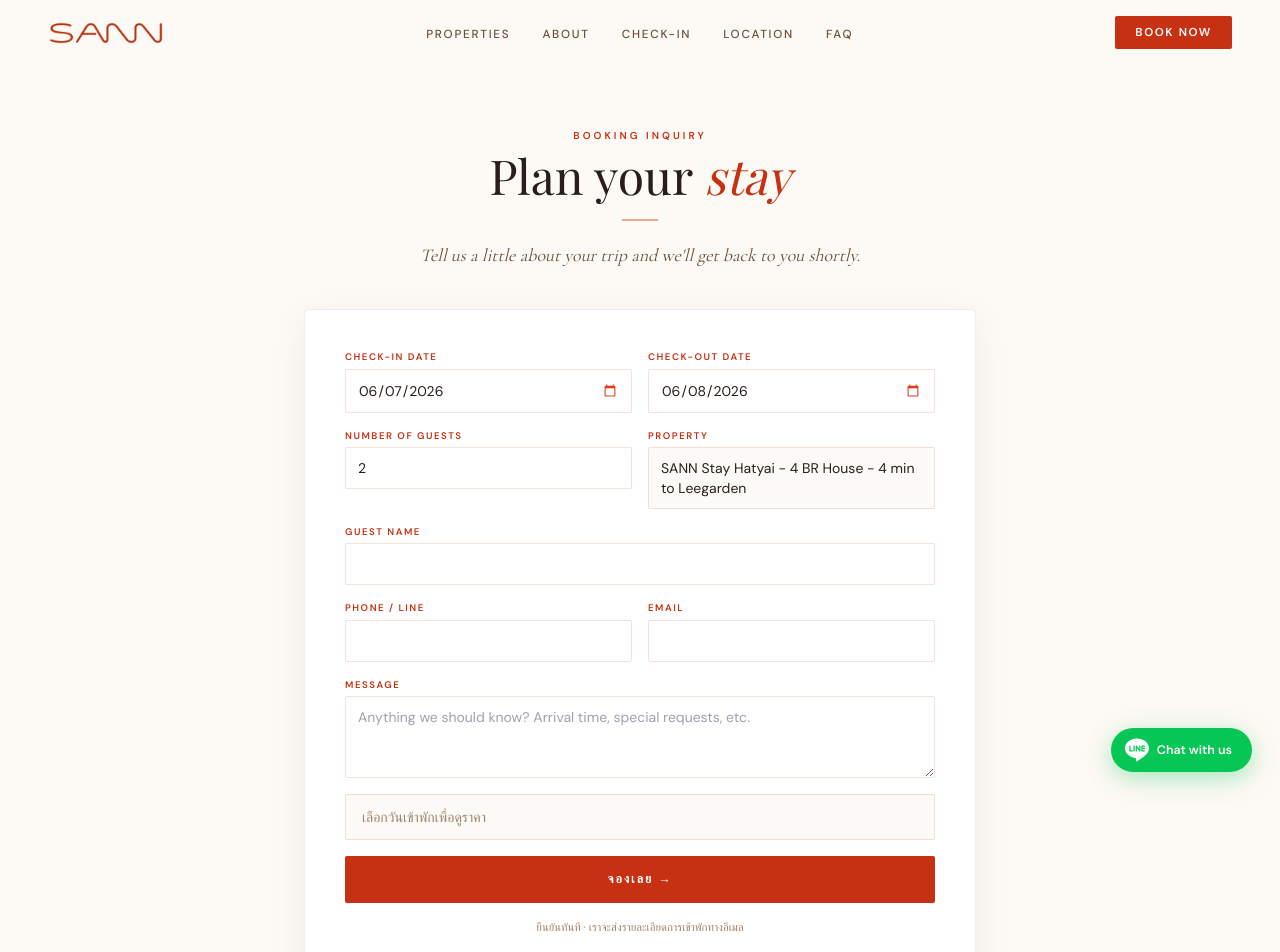
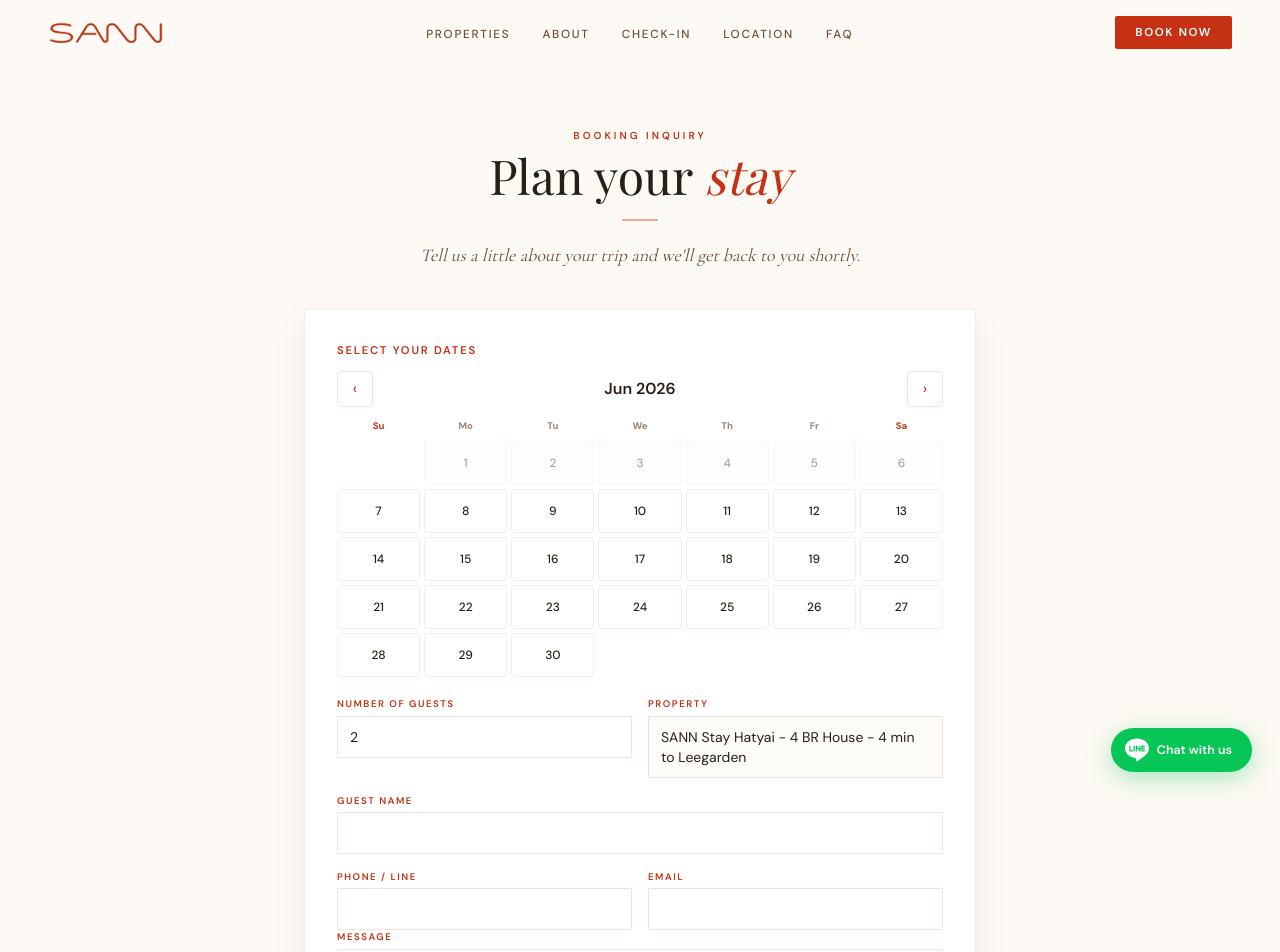
Before and after one commit to gguyrb-blip/sannproject, a Next.js app: page /book in a window 1280 px wide. Shown: the top 952 px of the page. Built offline with nearby package versions, Linux system fonts and the light colour scheme; no server answers; a web font is replaced by a local one.

Commit message:
หน้า /book เป็นปฏิทินราคา weekday/weekend/peak + cleaning fee

```diff
--- a/src/app/book/BookForm.tsx
+++ b/src/app/book/BookForm.tsx
@@ -1,216 +1,204 @@
 "use client";
 
-import { useEffect, useState } from "react";
+import { useEffect, useMemo, useState } from "react";
 import { PREFERRED_UNITS } from "@/lib/types";
 
-// SANN booking engine (admin PMS)
 const ADMIN_API = "https://app.sannstay.com";
 
-const todayISO = () => new Date().toISOString().split("T")[0];
-const tomorrowISO = () => {
-  const d = new Date();
-  d.setDate(d.getDate() + 1);
-  return d.toISOString().split("T")[0];
-};
+const ymd = (d: Date) => d.toISOString().slice(0, 10);
+const todayISO = () => ymd(new Date());
+const fmt = (n: number) => "฿" + n.toLocaleString("en-US", { maximumFractionDigits: 0 });
+const DOW = ["Su", "Mo", "Tu", "We", "Th", "Fr", "Sa"];
+const MONTHS = ["Jan","Feb","Mar","Apr","May","Jun","Jul","Aug","Sep","Oct","Nov","Dec"];
 
 interface Quote {
-  available: boolean;
-  reason: string | null;
-  nights: number;
-  total: number;
-  min_nights: number;
+  available: boolean; reason: string | null; nights: number;
+  rooms_total: number; cleaning_fee: number; total: number; min_nights: number;
 }
 
 export default function BookForm() {
   const [submitting, setSubmitting] = useState(false);
   const [done, setDone] = useState<{ ref: string | null; total: number; nights: number } | null>(null);
   const [error, setError] = useState<string | null>(null);
+  // availability + pricing
+  const [blocked, setBlocked] = useState<Set<string>>(new Set());
+  const [rates, setRates] = useState<Record<string, number>>({});
   const [quote, setQuote] = useState<Quote | null>(null);
-  const [quoteLoading, setQuoteLoading] = useState(false);
+  // calendar
+  const today = new Date();
+  const [calY, setCalY] = useState(today.getUTCFullYear());
+  const [calM, setCalM] = useState(today.getUTCMonth());
+  const [checkIn, setCheckIn] = useState<string | null>(null);
+  const [checkOut, setCheckOut] = useState<string | null>(null);
+  // guest
   const [form, setForm] = useState({
-    check_in_date: todayISO(),
-    check_out_date: tomorrowISO(),
-    number_of_guests: 2,
-    preferred_unit: PREFERRED_UNITS[0],
-    guest_name: "",
-    phone_line: "",
-    email: "",
-    message: "",
+    number_of_guests: 2, preferred_unit: PREFERRED_UNITS[0],
+    guest_name: "", phone_line: "", email: "", message: "",
   });
 
-  // ── Live quote when dates change ──
   useEffect(() => {
-    const { check_in_date, check_out_date } = form;
-    if (!check_in_date || !check_out_date || check_out_date <= check_in_date) {
-      setQuote(null);
-      return;
+    fetch(`${ADMIN_API}/api/public/availability`)
+      .then((r) => r.json())
+      .then((d) => { setBlocked(new Set(d.unavailable_dates ?? [])); setRates(d.rates ?? {}); })
+      .catch(() => {});
+  }, []);
+
+  useEffect(() => {
+    if (!checkIn || !checkOut || checkOut <= checkIn) { setQuote(null); return; }
+    let cancelled = false;
+    fetch(`${ADMIN_API}/api/public/quote?from=${checkIn}&to=${checkOut}`)
+      .then((r) => r.json()).then((d) => { if (!cancelled) setQuote(d as Quote); }).catch(() => null);
+    return () => { cancelled = true; };
+  }, [checkIn, checkOut]);
+
+  const cells = useMemo(() => {
+    const first = new Date(Date.UTC(calY, calM, 1));
+    const daysIn = new Date(Date.UTC(calY, calM + 1, 0)).getUTCDate();
+    const arr: (string | null)[] = [];
+    for (let i = 0; i < first.getUTCDay(); i++) arr.push(null);
+    for (let d = 1; d <= daysIn; d++) arr.push(ymd(new Date(Date.UTC(calY, calM, d))));
+    while (arr.length % 7) arr.push(null);
+    return arr;
+  }, [calY, calM]);
+
+  const inRange = (d: string) => !!(checkIn && checkOut && d >= checkIn && d < checkOut);
+  function clickDay(d: string) {
+    if (blocked.has(d) || d < todayISO()) return;
+    if (!checkIn || (checkIn && checkOut)) { setCheckIn(d); setCheckOut(null); }
+    else if (d <= checkIn) { setCheckIn(d); setCheckOut(null); }
+    else {
+      let t = new Date(checkIn + "T00:00:00Z").getTime();
+      const end = new Date(d + "T00:00:00Z").getTime();
+      let ok = true;
+      while (t < end) { if (blocked.has(new Date(t).toISOString().slice(0, 10))) { ok = false; break; } t += 86_400_000; }
+      if (ok) setCheckOut(d); else { setCheckIn(d); setCheckOut(null); }
     }
-    let cancelled = false;
-    setQuoteLoading(true);
-    const t = setTimeout(() => {
-      fetch(`${ADMIN_API}/api/public/quote?from=${check_in_date}&to=${check_out_date}`)
-        .then((r) => r.json())
-        .then((d) => { if (!cancelled) setQuote(d as Quote); })
-        .catch(() => { if (!cancelled) setQuote(null); })
-        .finally(() => { if (!cancelled) setQuoteLoading(false); });
-    }, 350);
-    return () => { cancelled = true; clearTimeout(t); };
-  }, [form.check_in_date, form.check_out_date]);
-
-  const fmt = (n: number) => "฿" + n.toLocaleString("en-US", { maximumFractionDigits: 0 });
+  }
+  function shiftMonth(n: number) {
+    let m = calM + n, y = calY;
+    if (m < 0) { m = 11; y--; } if (m > 11) { m = 0; y++; }
+    setCalM(m); setCalY(y);
+  }
 
   if (done) {
     return (
       <div className="max-w-2xl mx-auto bg-white border border-sann-red/10 rounded p-10 text-center shadow-[0_10px_36px_rgba(42,31,24,0.06)]">
         <p className="text-4xl mb-2">✅</p>
         <p className="font-display text-2xl text-sann-red mb-2">จองสำเร็จแล้ว!</p>
-        {done.ref && (
-          <p className="font-mono font-bold text-lg text-sann-text mb-1">เลขจอง: {done.ref}</p>
-        )}
-        <p className="text-sann-text-md leading-[1.7]">
-          {done.nights} คืน · รวม {fmt(done.total)}
-          <br />
-          เราได้ส่งรายละเอียดการเข้าพักไปทางอีเมลแล้ว ขอบคุณที่เลือก SANN Stay ค่ะ 🙏
-        </p>
+        {done.ref && <p className="font-mono font-bold text-lg mb-1">{done.ref}</p>}
+        <p className="text-sann-text-md leading-[1.7]">{done.nights} คืน · {fmt(done.total)}<br/>เราได้ส่งรายละเอียดทางอีเมลแล้ว ขอบคุณค่ะ 🙏</p>
       </div>
     );
   }
 
   const onSubmit = async (e: React.FormEvent) => {
-    e.preventDefault();
-    setError(null);
-    if (quote && !quote.available) {
-      setError(quote.reason || "ช่วงวันที่นี้จองไม่ได้");
-      return;
-    }
+    e.preventDefault(); setError(null);
+    if (!checkIn || !checkOut) return setError("กรุณาเลือกวันบนปฏิทิน");
+    if (!form.guest_name.trim()) return setError("กรุณากรอกชื่อ");
+    if (quote && !quote.available) return setError(quote.reason || "ช่วงวันที่นี้จองไม่ได้");
     setSubmitting(true);
     try {
       const res = await fetch("/api/booking-inquiries", {
-        method: "POST",
-        headers: { "Content-Type": "application/json" },
-        body: JSON.stringify(form),
+        method: "POST", headers: { "Content-Type": "application/json" },
+        body: JSON.stringify({ ...form, check_in_date: checkIn, check_out_date: checkOut }),
       });
       const j = await res.json().catch(() => ({}));
       if (!res.ok) throw new Error(j.error || "Submission failed");
-      if (j.unavailable) {
-        throw new Error("ช่วงวันที่เพิ่งถูกจอง กรุณาเลือกวันใหม่");
-      }
-      setDone({
-        ref: j.booking_ref ?? null,
-        total: quote?.total ?? 0,
-        nights: quote?.nights ?? 0,
-      });
+      if (j.unavailable) throw new Error("ช่วงวันที่เพิ่งถูกจอง กรุณาเลือกวันใหม่");
+      setDone({ ref: j.booking_ref ?? null, total: quote?.total ?? 0, nights: quote?.nights ?? 0 });
     } catch (err) {
       setError(err instanceof Error ? err.message : "Submission failed");
-    } finally {
-      setSubmitting(false);
-    }
+    } finally { setSubmitting(false); }
   };
 
-  const blocked = !!(quote && !quote.available);
+  const blockedSubmit = !!(quote && !quote.available) || !checkIn || !checkOut;
 
   return (
-    <form
-      onSubmit={onSubmit}
-      className="max-w-2xl mx-auto bg-white border border-sann-red/10 rounded p-6 lg:p-10 shadow-[0_10px_36px_rgba(42,31,24,0.06)] space-y-4"
-    >
-      <div className="grid grid-cols-1 sm:grid-cols-2 gap-4">
-        <Field label="Check-in date">
-          <input type="date" min={todayISO()} value={form.check_in_date}
-            onChange={(e) => setForm((f) => ({ ...f, check_in_date: e.target.value }))}
-            className={inputCls} required />
-        </Field>
-        <Field label="Check-out date">
-          <input type="date" min={form.check_in_date} value={form.check_out_date}
-            onChange={(e) => setForm((f) => ({ ...f, check_out_date: e.target.value }))}
-            className={inputCls} required />
-        </Field>
+    <form onSubmit={onSubmit} className="max-w-2xl mx-auto bg-white border border-sann-red/10 rounded p-6 lg:p-8 shadow-[0_10px_36px_rgba(42,31,24,0.06)]">
+      <p className="text-[0.7rem] tracking-[0.16em] uppercase text-sann-red font-semibold mb-3">Select your dates</p>
+
+      {/* Calendar */}
+      <div className="flex items-center justify-between mb-2">
+        <button type="button" onClick={() => shiftMonth(-1)} className="w-9 h-9 border border-sann-red/15 rounded text-sann-red">‹</button>
+        <div className="font-semibold">{MONTHS[calM]} {calY}</div>
+        <button type="button" onClick={() => shiftMonth(1)} className="w-9 h-9 border border-sann-red/15 rounded text-sann-red">›</button>
+      </div>
+      <div className="grid grid-cols-7 gap-1">
+        {DOW.map((d, i) => <div key={i} className={`text-center text-[0.6rem] font-bold py-1 ${i === 0 || i === 6 ? "text-sann-red" : "text-sann-text-lt"}`}>{d}</div>)}
+        {cells.map((d, i) => {
+          if (!d) return <div key={i} />;
+          const isPast = d < todayISO();
+          const isBlocked = blocked.has(d);
+          const isCI = d === checkIn, isCO = checkOut && d === checkOut;
+          const ranged = inRange(d);
+          const price = rates[d];
+          const dom = Number(d.slice(8, 10));
+          return (
+            <button key={d} type="button" disabled={isPast || isBlocked} onClick={() => clickDay(d)}
+              className={`min-h-[44px] rounded flex flex-col items-center justify-center gap-0.5 border ${
+                isCI || isCO ? "border-2 border-sann-red" : "border-sann-red/10"
+              } ${isPast ? "bg-sann-cream/40 opacity-40" : isBlocked ? "bg-red-50" : (isCI || ranged) ? "bg-sann-red/[0.08]" : "bg-white"}`}>
+              <span className={`text-xs ${isCI || isCO ? "font-extrabold" : "font-medium"} text-sann-text`}>{dom}</span>
+              {isBlocked ? <span className="text-[0.5rem] font-bold text-red-600">จองแล้ว</span>
+                : price != null ? <span className="text-[0.55rem] font-mono text-sann-red">{(price / 1000).toFixed(price % 1000 === 0 ? 0 : 1)}k</span>
+                : null}
+            </button>
+          );
+        })}
+      </div>
+
+      {/* Price summary */}
+      {quote && (
+        <div className={`rounded-sm px-4 py-3 mt-4 border text-sm ${quote.available ? "bg-sann-cream/50 border-sann-red/15" : "bg-red-50 border-red-200 text-red-700"}`}>
+          {quote.available ? (
+            <>
+              <div className="flex justify-between"><span>{quote.nights} คืน</span><span>{fmt(quote.rooms_total)}</span></div>
+              {quote.cleaning_fee > 0 && <div className="flex justify-between mt-1"><span>ค่าทำความสะอาด</span><span>{fmt(quote.cleaning_fee)}</span></div>}
+              <div className="flex justify-between items-center mt-2 pt-2 border-t border-sann-red/15"><b>รวมทั้งหมด</b><b className="text-lg text-sann-red">{fmt(quote.total)}</b></div>
+            </>
+          ) : <span>⚠️ {quote.reason}</span>}
+        </div>
+      )}
+
+      {/* Guest fields */}
+      <div className="grid grid-cols-1 sm:grid-cols-2 gap-4 mt-5">
         <Field label="Number of guests">
           <input type="number" min={1} max={20} value={form.number_of_guests}
-            onChange={(e) => setForm((f) => ({ ...f, number_of_guests: Number(e.target.value) }))}
-            className={inputCls} required />
+            onChange={(e) => setForm((f) => ({ ...f, number_of_guests: Number(e.target.value) }))} className={inputCls} />
         </Field>
         <Field label="Property">
-          <div className="border-[1.5px] border-sann-red/15 bg-sann-cream/40 px-3 py-2.5 rounded-sm text-sm text-sann-text">
-            {form.preferred_unit}
-          </div>
+          <div className="border-[1.5px] border-sann-red/15 bg-sann-cream/40 px-3 py-2.5 rounded-sm text-sm">{form.preferred_unit}</div>
         </Field>
         <Field label="Guest name" wide>
-          <input type="text" value={form.guest_name}
-            onChange={(e) => setForm((f) => ({ ...f, guest_name: e.target.value }))}
-            className={inputCls} required />
+          <input value={form.guest_name} onChange={(e) => setForm((f) => ({ ...f, guest_name: e.target.value }))} className={inputCls} required />
         </Field>
         <Field label="Phone / LINE">
-          <input type="tel" value={form.phone_line}
-            onChange={(e) => setForm((f) => ({ ...f, phone_line: e.target.value }))}
-            className={inputCls} required />
+          <input value={form.phone_line} onChange={(e) => setForm((f) => ({ ...f, phone_line: e.target.value }))} className={inputCls} required />
         </Field>
         <Field label="Email">
-          <input type="email" value={form.email}
-            onChange={(e) => setForm((f) => ({ ...f, email: e.target.value }))}
-            className={inputCls} />
+          <input type="email" value={form.email} onChange={(e) => setForm((f) => ({ ...f, email: e.target.value }))} className={inputCls} />
         </Field>
       </div>
       <Field label="Message">
-        <textarea value={form.message}
-          onChange={(e) => setForm((f) => ({ ...f, message: e.target.value }))}
-          rows={3} className={inputCls}
-          placeholder="Anything we should know? Arrival time, special requests, etc." />
+        <textarea value={form.message} onChange={(e) => setForm((f) => ({ ...f, message: e.target.value }))} rows={2} className={inputCls} placeholder="Arrival time, special requests, etc." />
       </Field>
 
-      {/* ── Live price box ── */}
-      <div
-        className={`rounded-sm px-4 py-3 text-sm border ${
-          blocked
-            ? "bg-red-50 border-red-200 text-red-700"
-            : "bg-sann-cream/50 border-sann-red/15 text-sann-text"
-        }`}
-      >
-        {quoteLoading ? (
-          <span className="text-sann-text-lt">กำลังคำนวณราคา…</span>
-        ) : !quote ? (
-          <span className="text-sann-text-lt">เลือกวันเข้าพักเพื่อดูราคา</span>
-        ) : quote.available ? (
-          <div className="flex items-center justify-between">
-            <span>{quote.nights} คืน</span>
-            <span className="font-display text-xl text-sann-red font-semibold">
-              {fmt(quote.total)}
-            </span>
-          </div>
-        ) : (
-          <span>⚠️ {quote.reason}</span>
-        )}
-      </div>
-
-      {error && (
-        <p className="text-sann-red text-sm" role="alert">{error}</p>
-      )}
-
-      <button
-        type="submit"
-        disabled={submitting || blocked || quoteLoading}
-        className="w-full bg-sann-red hover:bg-sann-red-dk text-white py-3.5 rounded-sm text-[0.78rem] tracking-[0.16em] uppercase font-bold transition-colors disabled:opacity-60"
-      >
-        {submitting ? "กำลังจอง…" : blocked ? "เลือกวันใหม่" : "จองเลย →"}
+      {error && <p className="text-sann-red text-sm mt-2">{error}</p>}
+      <button type="submit" disabled={submitting || blockedSubmit}
+        className="w-full bg-sann-red hover:bg-sann-red-dk text-white py-3.5 rounded-sm text-[0.78rem] tracking-[0.16em] uppercase font-bold transition-colors disabled:opacity-60 mt-4">
+        {submitting ? "กำลังจอง…" : "จองเลย →"}
       </button>
-      <p className="text-center text-[0.7rem] text-sann-text-lt">
-        ยืนยันทันที · เราจะส่งรายละเอียดการเข้าพักทางอีเมล
-      </p>
+      <p className="text-center text-[0.7rem] text-sann-text-lt mt-2">ยืนยันทันที · ส่งรายละเอียดทางอีเมล</p>
     </form>
   );
 }
 
-const inputCls =
-  "w-full border-[1.5px] border-sann-red/15 bg-white px-3 py-2.5 rounded-sm text-sm text-sann-text outline-none focus:border-sann-red transition-colors";
+const inputCls = "w-full border-[1.5px] border-sann-red/15 bg-white px-3 py-2.5 rounded-sm text-sm text-sann-text outline-none focus:border-sann-red transition-colors";
 
-function Field({
-  label, children, wide,
-}: { label: string; children: React.ReactNode; wide?: boolean }) {
+function Field({ label, children, wide }: { label: string; children: React.ReactNode; wide?: boolean }) {
   return (
     <label className={`flex flex-col gap-1 ${wide ? "sm:col-span-2" : ""}`}>
-      <span className="text-[0.6rem] tracking-[0.16em] uppercase text-sann-red font-semibold">
-        {label}
-      </span>
+      <span className="text-[0.6rem] tracking-[0.16em] uppercase text-sann-red font-semibold">{label}</span>
       {children}
     </label>
   );
```
